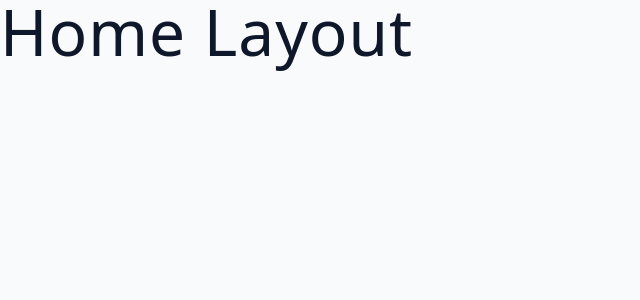
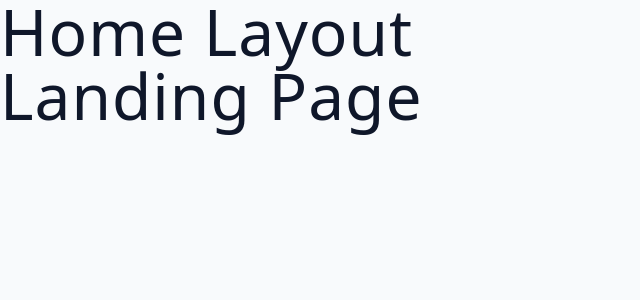
Before and after one commit to marcoArCha/Client, a React (Vite) app: page / in a window 1280 px wide. Shown: the top 300 px of the page, without its empty margins (0-640 px from the left). Built offline with nearby package versions, Linux system fonts and the light colour scheme.

Commit message:
Error handling basics

```diff
--- a/src/App.jsx
+++ b/src/App.jsx
@@ -21,19 +21,26 @@
   {
     path: "/",
     element: <HomeLayout />,
+    errorElement: <Error />,
+    children: [
+      {
+        index: true,
+        element: <Landing />,
       },
       {
-    path: "/register",
+        path: "register",
         element: <Register />,
       },
       {
-    path: "/login",
+        path: "login",
         element: <Login />,
       },
       {
         //This is just an example
-    path: "/dashboard",
+        path: "dashboard",
         element: <DashboardLayout />,
+      },
+    ],
   },
 ]);
 
--- a/src/pages/Error.jsx
+++ b/src/pages/Error.jsx
@@ -1,11 +1,13 @@
-import React from 'react'
+import React from "react";
+import { Link } from "react-router-dom";
 
 const Error = () => {
   return (
     <div>
       <h1>Error page</h1>
+      <Link to="/">Back home</Link>
     </div>
-  )
-}
+  );
+};
 
-export default Error
+export default Error;
--- a/src/pages/HomeLayout.jsx
+++ b/src/pages/HomeLayout.jsx
@@ -1,12 +1,14 @@
-import React from 'react'
+import React from "react";
+import { Outlet } from "react-router-dom";
 
 const HomeLayout = () => {
   return (
     //This is for demostration porpuses
     <div>
       <h1>Home Layout</h1>
+      <Outlet />
     </div>
-  )
-}
+  );
+};
 
-export default HomeLayout
+export default HomeLayout;
```
Lines whose indentation alone changed are shown as unchanged.
